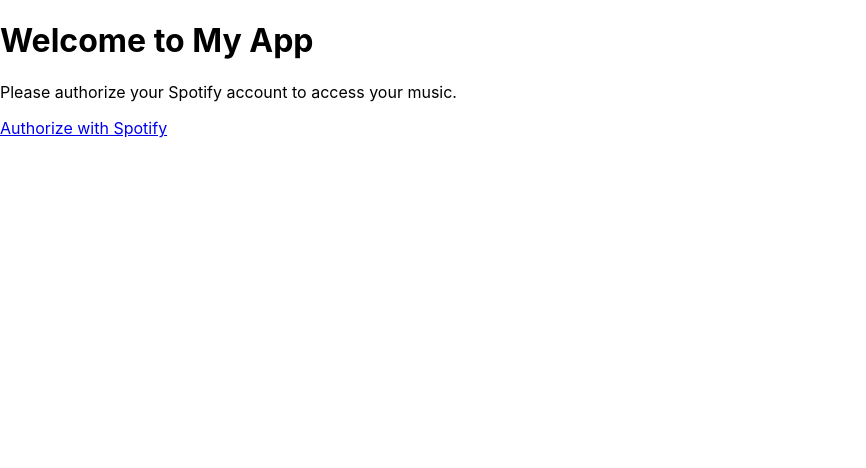
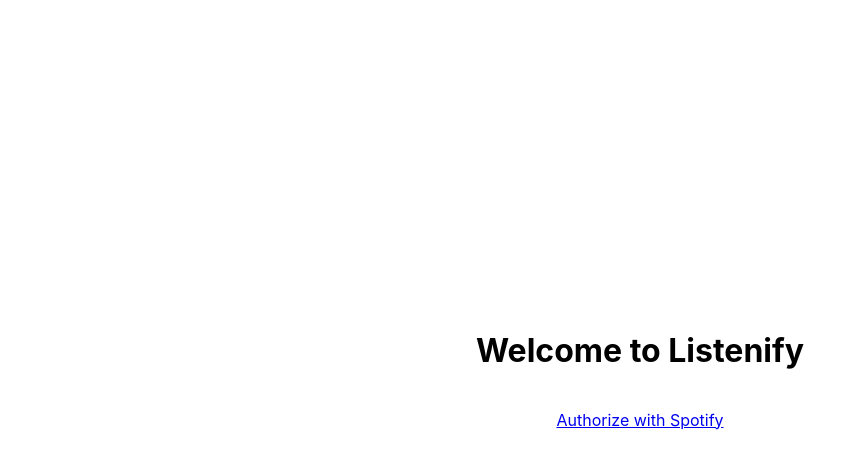
Before and after one commit to mulupuruvikas/Listenify, a React (Create React App) app in the folder listenify/: page / in a window 1280 px wide. Shown: the top 468 px of the page, without its empty margins (0-866 px from the left). Built offline with nearby package versions, Linux system fonts and the light colour scheme; no server answers.

Commit message:
Fix Auth Link

```diff
--- a/listenify/src/components/Login/index.js
+++ b/listenify/src/components/Login/index.js
@@ -3,13 +3,17 @@
 import axios from 'axios';
 
 const Login = () => {
-    const clientId = '0b57a117aac44afc882869dd0aa94e8c';
-    const redirectUri = "http:\/\/localhost:3000/explore";
+    const clientId = 'e7c4f61b0cad4ef29625b7f21946d174';
+    const redirectUri = "http://localhost:3000";
+    const authEndpoint = "https://accounts.spotify.com/authorize"
+    const responseType = "token"
+
 
     // ** ADD THE ACTUAL SCOPES **
     const scopes = ['user-read-private', 'user-read-email'];
 
-    const authUrl = `https:\/\/accounts.spotify.com/authorize?client_id=${clientId}&redirect_uri=${redirectUri}&scope=${scopes.join('%20')}&response_type=token`;
+    const authURL = `${authEndpoint}?client_id=${clientId}&redirect_uri=${redirectUri}&response_type=${responseType}`
+    // const authUrl = `https://accounts.spotify.com/authorize?client_id=${clientId}&redirect_uri=${redirectUri}&scope=${scopes.join('%20')}&response_type=token`;
 
     const token = window.location.hash
         .substring(1)
@@ -37,10 +41,9 @@
         console.error('Error fetching user data:', error);
     });
     return (
-        <div>
-        <h1>Welcome to My App</h1>
-        <p>Please authorize your Spotify account to access your music.</p>
-        <a href={authUrl}>Authorize with Spotify</a>
+        <div class='container'>
+            <h1 id='login-title'>Welcome to Listenify</h1>
+            <a id='authorization-link' href={authURL}>Authorize with Spotify</a>
         </div>
     )
 }
--- a/listenify/src/components/Login/index.scss
+++ b/listenify/src/components/Login/index.scss
@@ -0,0 +1,17 @@
+.container {
+    display: flex;
+    align-items: center;
+    justify-content: center;
+    height: 100vh;
+    flex-direction: column;
+}
+
+#login-title {
+    margin: 0;
+    padding: 0;
+}
+
+#authorization-link {
+    margin: 5vh;
+    padding: 0;
+}
```
